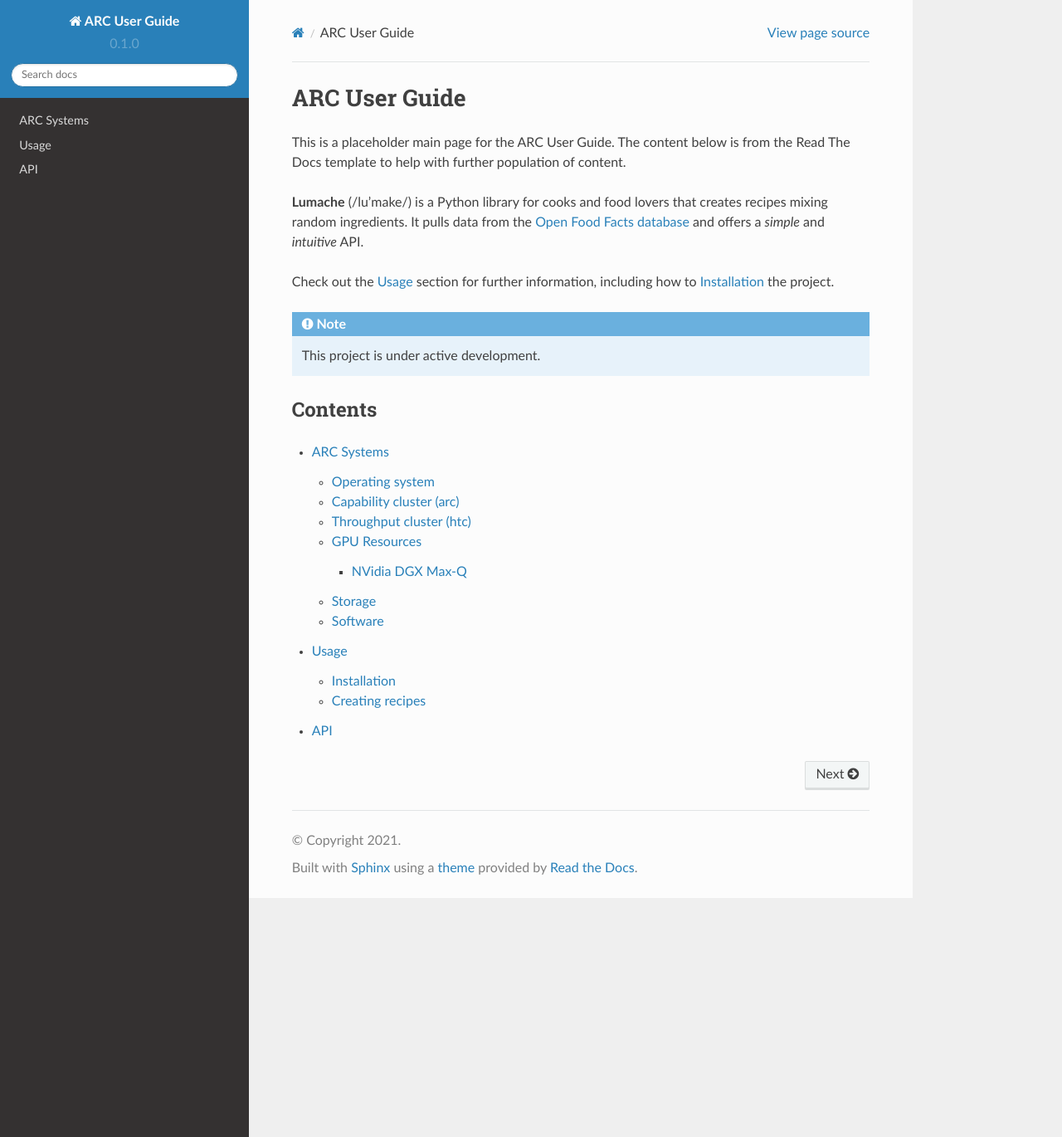
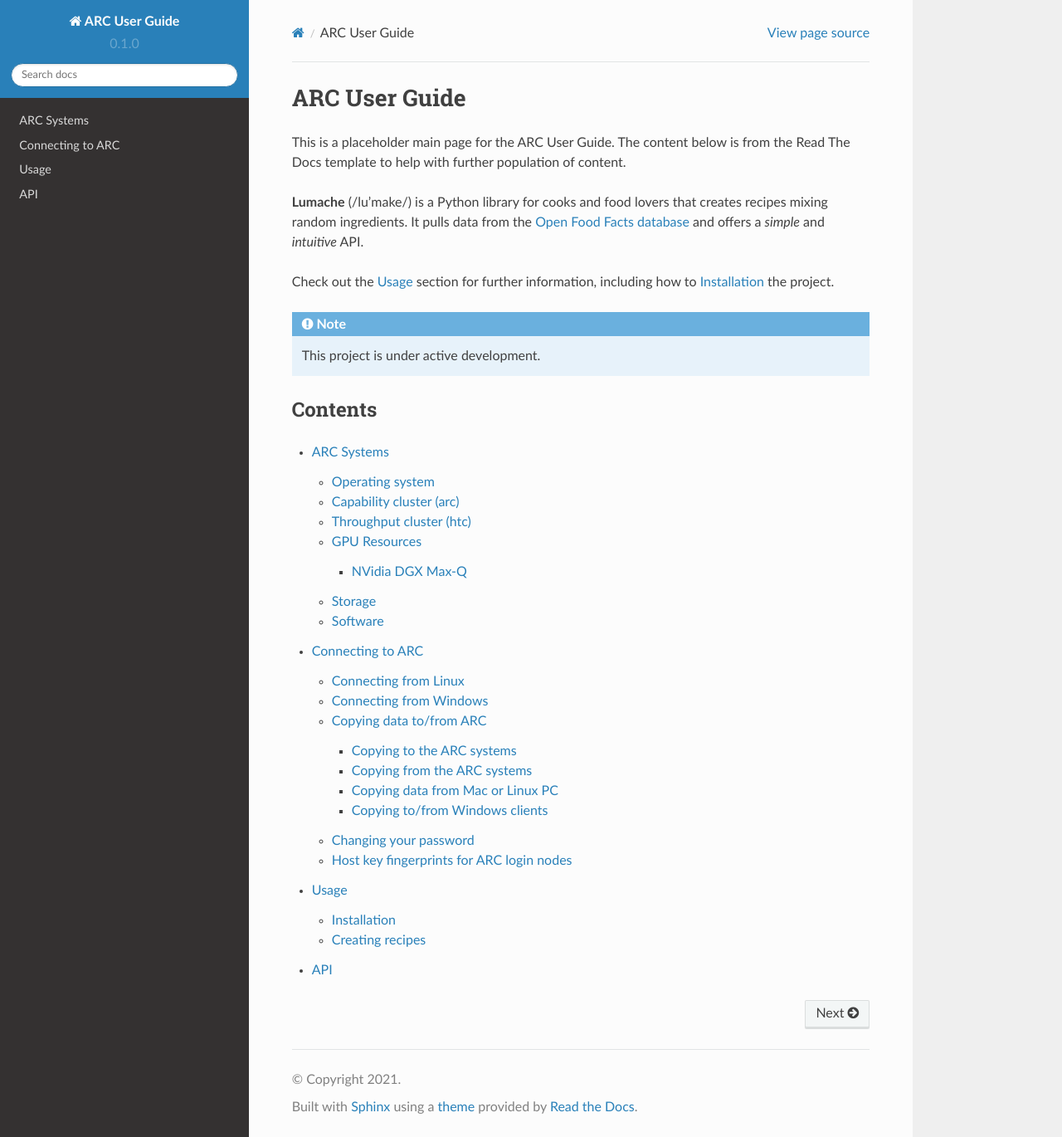
Before and after one commit to tina-friedrich/arc-user-guide, a Sphinx documentation site: the page built from docs/source/index.rst, in a window 1280 px wide and 1370 px high. Shown: the whole window at 83% size. Built offline with Sphinx 7.4.7 and the Read the Docs theme 2.0.0, drawn with Linux system fonts in a browser that asks for light colours.

Commit message:
Update index.rst

```diff
--- a/docs/source/index.rst
+++ b/docs/source/index.rst
@@ -21,5 +21,6 @@ Contents
 .. toctree::
 
    arc-systems
+   connecting-to-arc
    usage
    api
```
